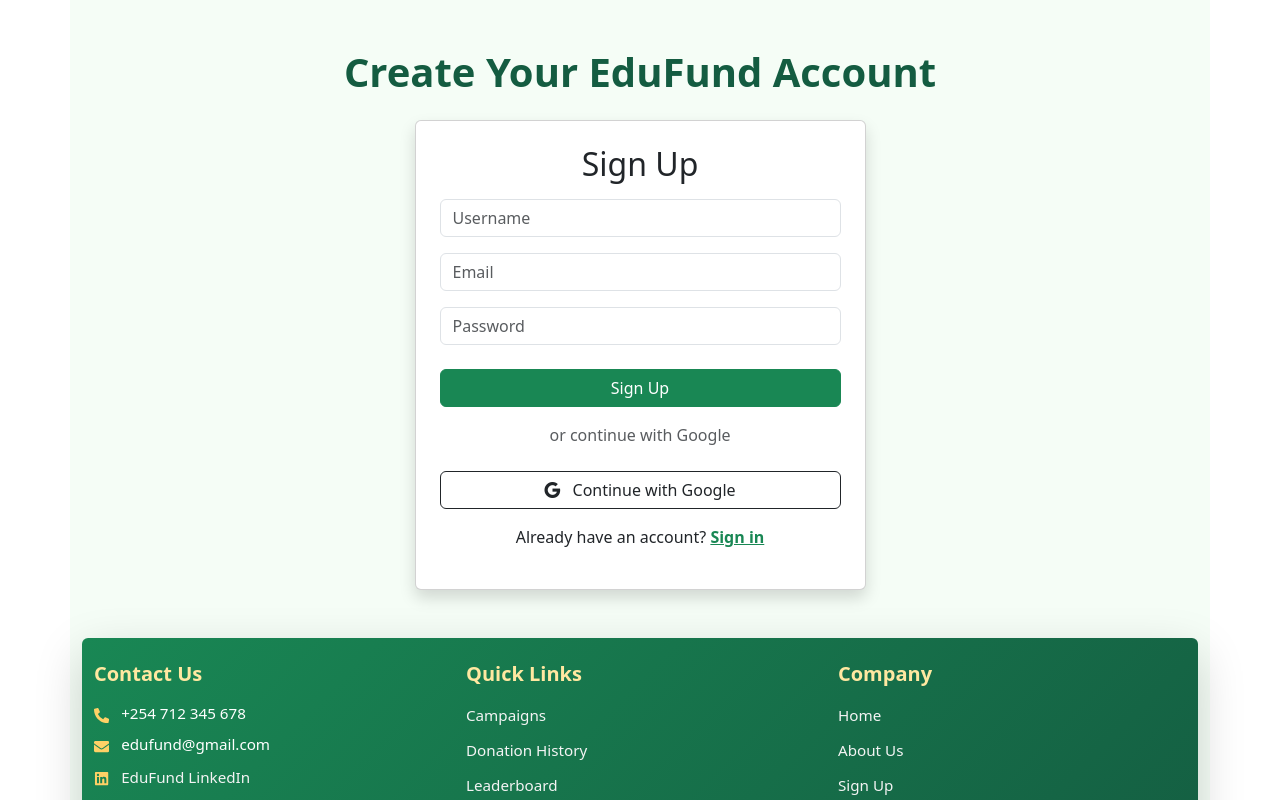
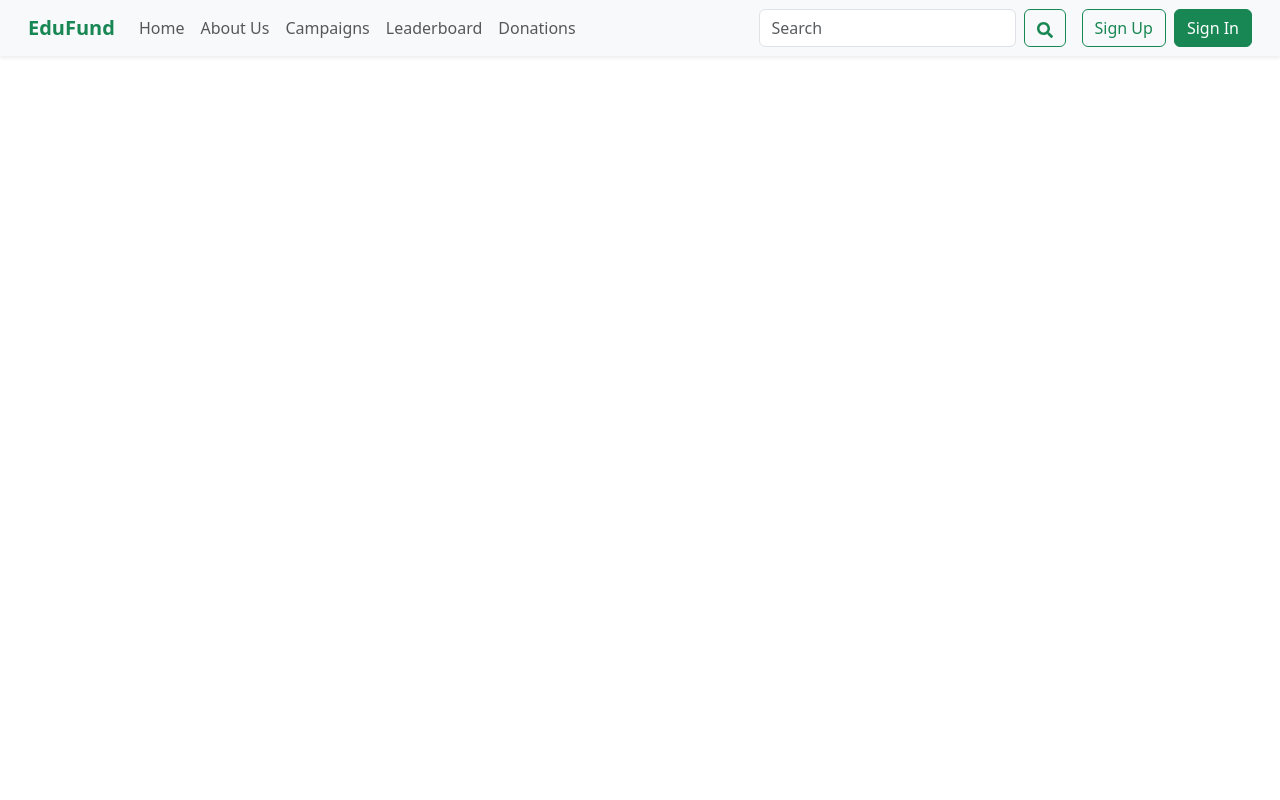
Before and after one commit to Clarita254/Edufund, a React (Create React App) app in the folder edufund-platform/: page / in a window 1280 px wide. Shown: the top 800 px of the page. Built offline with nearby package versions, Linux system fonts and the light colour scheme.

Commit message:
Changes on App.css file

```diff
--- a/edufund-platform/public/index.html
+++ b/edufund-platform/public/index.html
@@ -22,12 +22,12 @@
     <link rel="manifest" href="%PUBLIC_URL%/manifest.json" />
     <!--
       Notice the use of %PUBLIC_URL% in the tags above.
-      It will be replaced with the URL of the `public` folder during the build.
-      Only files inside the `public` folder can be referenced from the HTML.
+      It will be replaced with the URL of the public folder during the build.
+      Only files inside the public folder can be referenced from the HTML.
 
       Unlike "/favicon.ico" or "favicon.ico", "%PUBLIC_URL%/favicon.ico" will
       work correctly both with client-side routing and a non-root public URL.
-      Learn how to configure a non-root public URL by running `npm run build`.
+      Learn how to configure a non-root public URL by running npm run build.
     -->
     <title>React App</title>
   </head>
@@ -41,8 +41,11 @@
       You can add webfonts, meta tags, or analytics to this file.
       The build step will place the bundled scripts into the <body> tag.
 
-      To begin the development, run `npm start` or `yarn start`.
-      To create a production bundle, use `npm run build` or `yarn build`.
+      To begin the development, run npm start or yarn start.
+      To create a production bundle, use npm run build or yarn build.
     -->
+
+    <script src="https://cdn.jsdelivr.net/npm/bootstrap@5.3.0/dist/js/bootstrap.bundle.min.js"></script>
+
   </body>
 </html>
--- a/edufund-platform/src/App.css
+++ b/edufund-platform/src/App.css
@@ -1,8 +1,11 @@
-.app-wrapper{
-  display: flex;
-  flex-direction: column;
-  min-height: 100vh;
-}
 .signup-page{
   flex:1;
 }
+
+
+body{
+  background:linear-gradient(to right,#e0f7fa, #e8f5e9);
+  font-family: 'Segoe UI', Tahoma, Geneva, Verdana, sans-serif;
+  margin:0;
+  padding:0;
+}
--- a/edufund-platform/src/App.js
+++ b/edufund-platform/src/App.js
@@ -1,13 +1,20 @@
 import React from "react";
-import SignUp from'./pages/SignupPage';
+import { BrowserRouter as Router, Routes, Route } from "react-router-dom";
+import Topnav from "./components/topnav";
+import SignUp from "./pages/SignupPage";
+import SignIn from "./pages/SignInPage";
 
 
 function App(){
 
- return(
-<div className="app-wrapper">
-    <SignUp />
-</div>
+return(
+<Router>
+  <Topnav />
+  <Routes>
+    <Route path="/signup" element={<SignUp />} />
+    <Route path="/signin" element={<SignIn />} />
+  </Routes>
+</Router>
 
 );
 }
```
Also changed, not shown: edufund-platform/src/index.js (line endings or trailing spaces).
